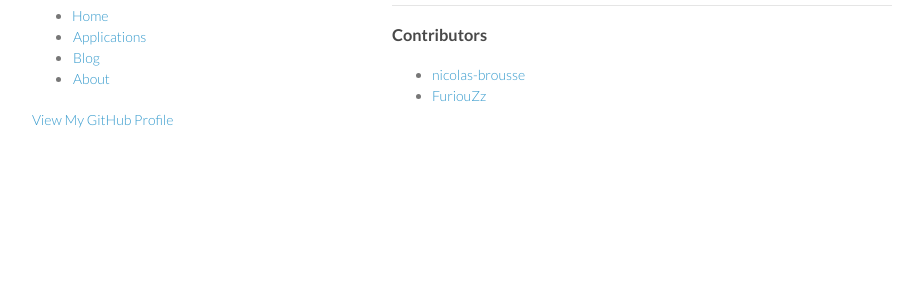
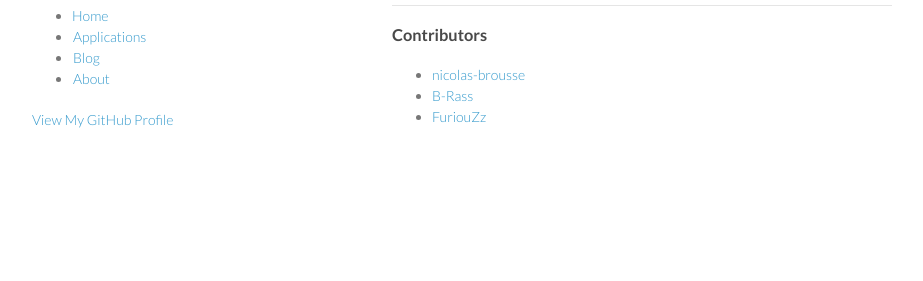
Before and after one commit to ApiBootstraper/apibootstraper.github.com, a Jekyll site: the page built from apps/api-documentation.md, in a window 1280 px wide. Shown: the part 339-620 px from the top of the page, without its empty margins (178-1101 px from the left). Built offline with Jekyll 4.4.1, drawn with Linux system fonts in a browser that asks for light colours; Markdown is read by kramdown in place of the engine named in the settings.

Commit message:
Update api-documentation.md

```diff
--- a/apps/api-documentation.md
+++ b/apps/api-documentation.md
@@ -35,4 +35,5 @@ A Rails application to manage an Api documentation.
 ### Contributors
 
 * [nicolas-brousse](https://github.com/nicolas-brousse)
+* [B-Rass](https://github.com/B-Rass)
 * [FuriouZz](https://github.com/FuriouZz)
```
